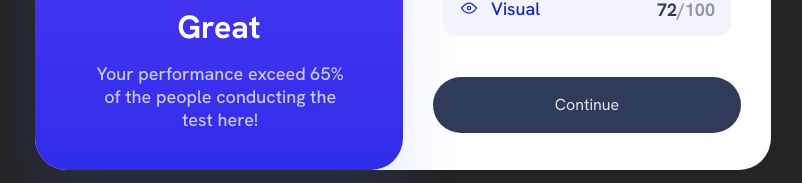
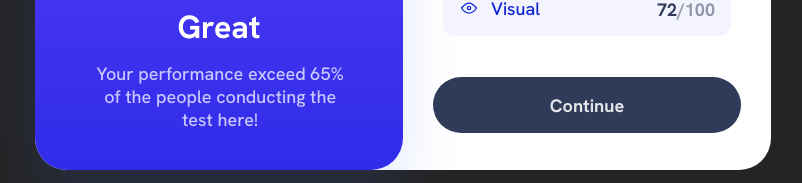
Before and after one commit to Cor4zon/JUST-SEE-THIS, a React (Vite) app in the folder 1-Results-Summary-Component/: page / in a window 1280 px wide. Shown: the part 392-575 px from the top of the page, without its empty margins (237-1039 px from the left). Built offline with nearby package versions, Linux system fonts and the light colour scheme.

Commit message:
Add hover effect

```diff
--- a/1-Results-Summary-Component/src/components/button/Button.scss
+++ b/1-Results-Summary-Component/src/components/button/Button.scss
@@ -9,6 +9,21 @@
     margin-top: 24px;
     margin-left: 30px;
     margin-right: 30px;
+
+    font-weight: 700;
+    font-size: 18px;
+    line-height: 23px;
+
+
+    &:hover {
+        background: linear-gradient(
+            180deg,
+            #7755ff 0%,
+            #6943ff 0.01%,
+            #2f2ce9 100%
+        );
+        cursor: pointer;
+    }
 }
 
 @media (min-width: 380px) {
```
